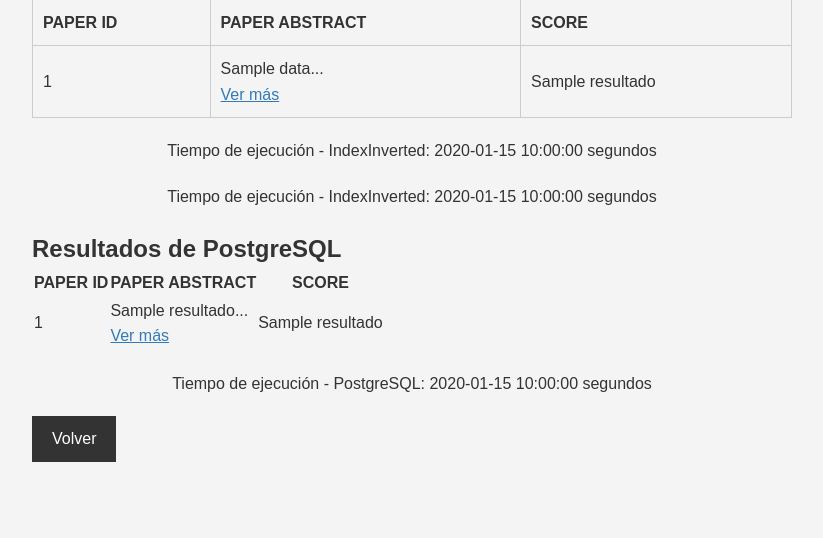
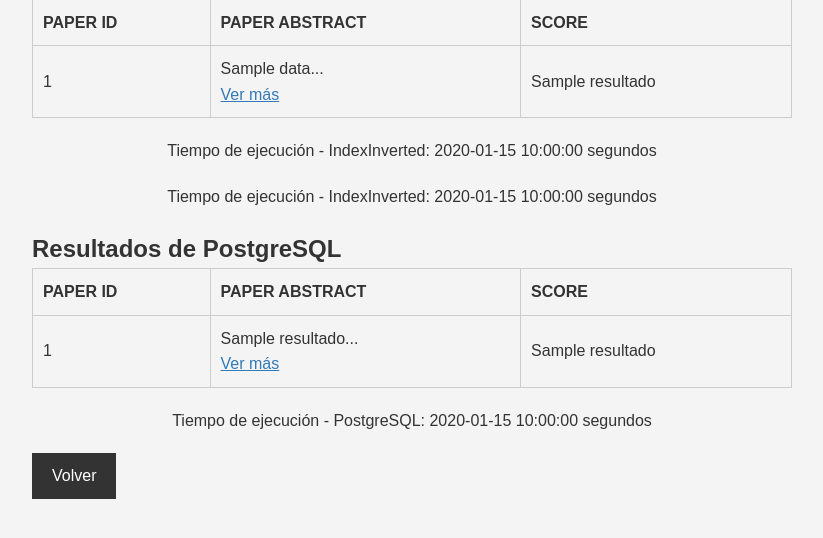
Before and after one commit to HarlopFlores2/Proyecto-2-BD, a Flask app: template templates/resultados.html in a window 1280 px wide. Shown: the part 151-689 px from the top of the page, without its empty margins (228-1051 px from the left). Run offline with Flask 3, Linux system fonts and the light colour scheme; the template is opened without the code that fills it: most values are stand-ins (such as "Sample title", 1, 10 or a date in 2020); parts of the project's set-up code (start-up, migrations or seed data) failed here and were passed over.

Commit message:
Update styles.css

```diff
--- a/static/styles.css
+++ b/static/styles.css
@@ -138,3 +138,15 @@ h1 {
     font-size: 20px;
     cursor: pointer;
 }
+
+.resultados-IndexInverted table, .resultados-PostgreSQL table {
+    width: 100%;
+    border-collapse: collapse;
+}
+
+.resultados-IndexInverted th, .resultados-IndexInverted td,
+.resultados-PostgreSQL th, .resultados-PostgreSQL td {
+    padding: 10px;
+    border: 1px solid #ccc;
+    text-align: left;
+}
```
